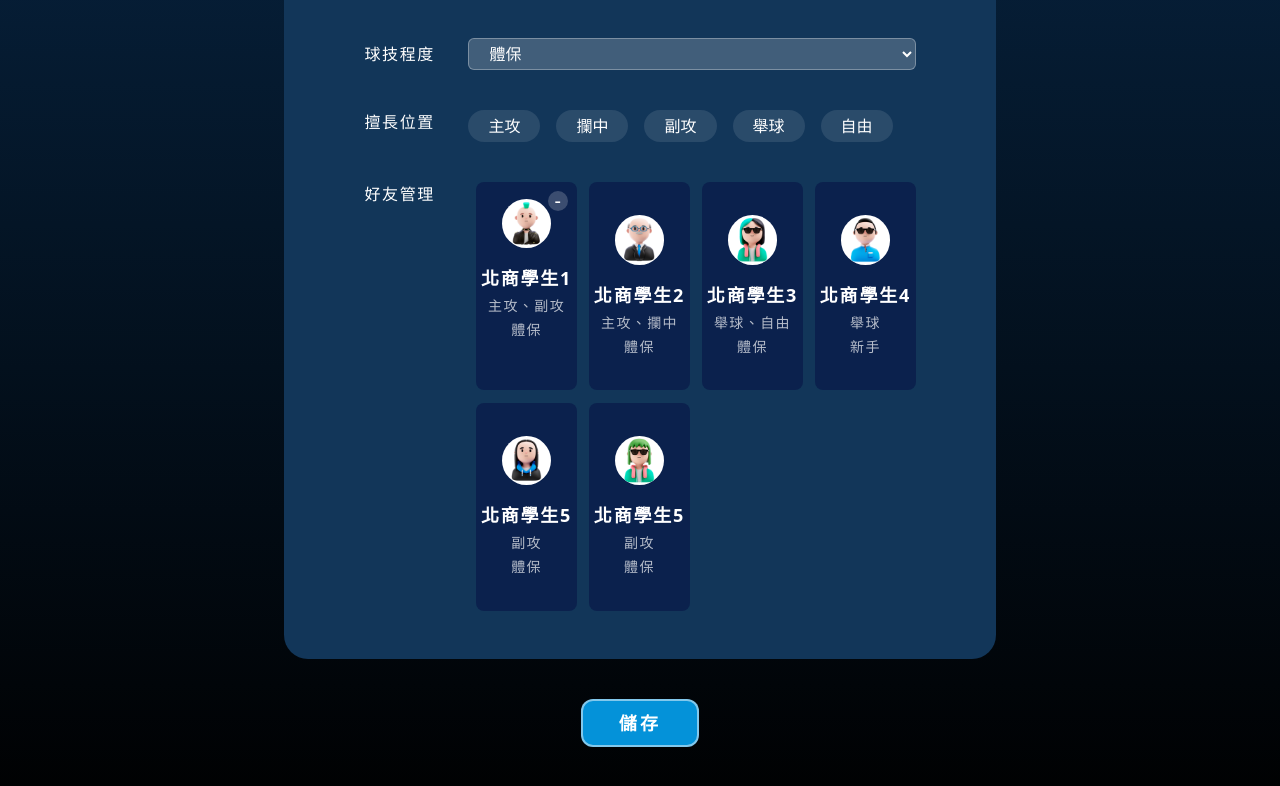
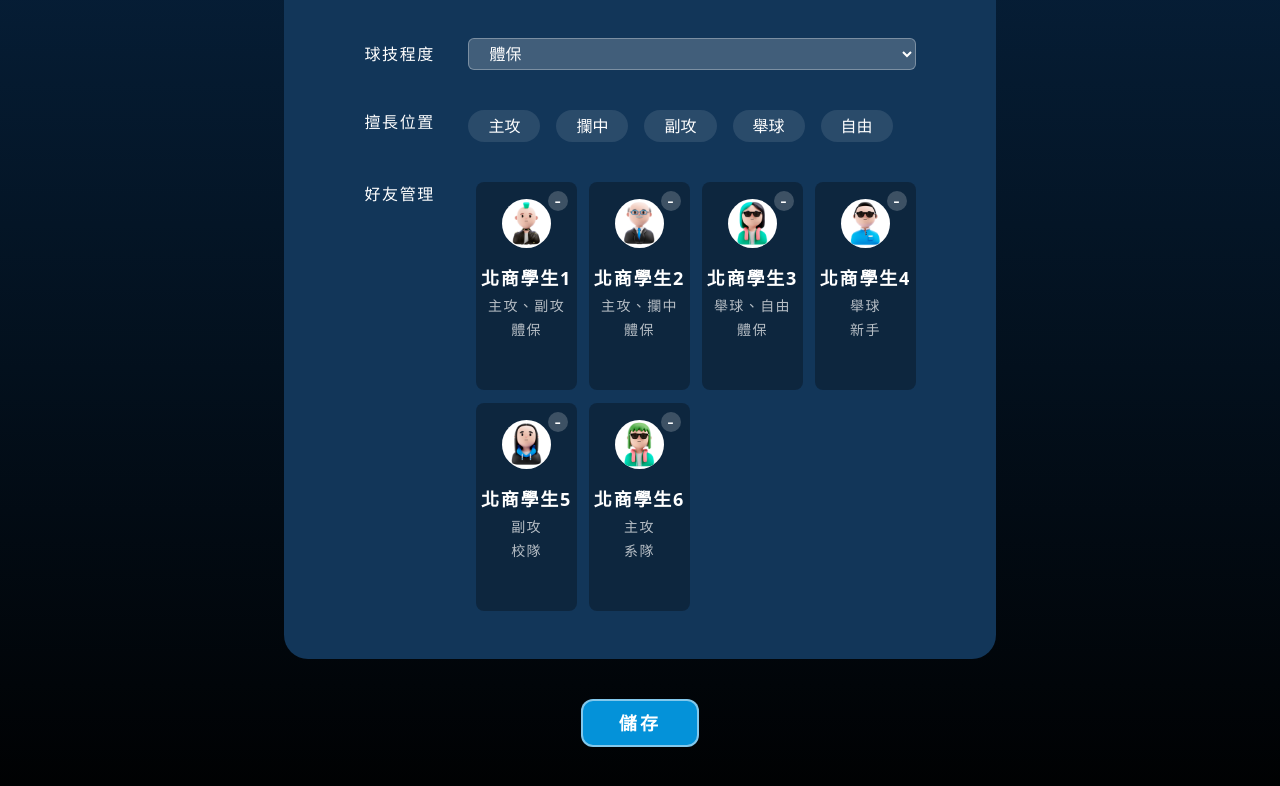
Before and after one commit to rex2713/tvm, a React (Vite) app: page /member/info in a window 1280 px wide. Shown: the part 618-1404 px from the top of the page. Built offline with nearby package versions, Linux system fonts and the light colour scheme; what tailwindcss-3d would draw is missing.

Commit message:
0208修改樣式(球場管理)

```diff
--- a/src/page/MemberInfo.jsx
+++ b/src/page/MemberInfo.jsx
@@ -143,13 +143,13 @@ const MemberInfo = () => {
               <div className="grid w-full grid-cols-4 gap-[1vw]">
                 {/* 好友卡片 */}
                 {/* button設定刪除好友功能 */}
-                <button className="relative h-52 rounded-lg border border-transparent bg-[#0B214D] duration-500 hover:border-white/50 group">
+                <button className="group relative h-52 rounded-lg border border-transparent bg-black/30 duration-500 hover:border-white/50">
                   {/* 刪除icon(僅視覺示意)，button功能設在整張卡片，可以做alert確認防呆機制 */}
-                  <div className="flex justify-center items-center text-xl absolute top-2 right-2 h-5 w-5 rounded-full bg-white/20 bg-clip-border group-hover:bg-white/50 duration-500">
+                  <div className="absolute right-2 top-2 flex h-5 w-5 items-center justify-center rounded-full bg-white/20 bg-clip-border text-xl duration-500 group-hover:bg-white/50">
                     -
                   </div>
                   {/* 卡片內容 */}
-                  <div className="flex flex-col items-center gap-4 absolute top-4">
+                  <div className="absolute top-4 flex flex-col items-center gap-4">
                     <img
                       className="w-1/2 rounded-full bg-white bg-clip-border"
                       src="../../pic/icon/member/men3.png"
@@ -168,7 +168,13 @@ const MemberInfo = () => {
                     </div>
                   </div>
                 </button>
-                <div className="flex h-52 flex-col items-center justify-center gap-4 rounded-lg border border-transparent bg-[#0B214D] duration-500 hover:border-white/50">
+                <button className="group relative h-52 rounded-lg border border-transparent bg-black/30 duration-500 hover:border-white/50">
+                  {/* 刪除icon(僅視覺示意)，button功能設在整張卡片，可以做alert確認防呆機制 */}
+                  <div className="absolute right-2 top-2 flex h-5 w-5 items-center justify-center rounded-full bg-white/20 bg-clip-border text-xl duration-500 group-hover:bg-white/50">
+                    -
+                  </div>
+                  {/* 卡片內容 */}
+                  <div className="absolute top-4 flex flex-col items-center gap-4">
                     <img
                       className="w-1/2 rounded-full bg-white bg-clip-border"
                       src="../../pic/icon/member/men6.png"
@@ -186,7 +192,15 @@ const MemberInfo = () => {
                       </p>
                     </div>
                   </div>
-                <div className="flex h-52 flex-col items-center justify-center gap-4 rounded-lg border border-transparent bg-[#0B214D] duration-500 hover:border-white/50">
+                </button>
+
+                <button className="group relative h-52 rounded-lg border border-transparent bg-black/30 duration-500 hover:border-white/50">
+                  {/* 刪除icon(僅視覺示意)，button功能設在整張卡片，可以做alert確認防呆機制 */}
+                  <div className="absolute right-2 top-2 flex h-5 w-5 items-center justify-center rounded-full bg-white/20 bg-clip-border text-xl duration-500 group-hover:bg-white/50">
+                    -
+                  </div>
+                  {/* 卡片內容 */}
+                  <div className="absolute top-4 flex flex-col items-center gap-4">
                     <img
                       className="w-1/2 rounded-full bg-white bg-clip-border"
                       src="../../pic/icon/member/girl2.png"
@@ -204,7 +218,13 @@ const MemberInfo = () => {
                       </p>
                     </div>
                   </div>
-                <div className="flex h-52 flex-col items-center justify-center gap-4 rounded-lg border border-transparent bg-[#0B214D] duration-500 hover:border-white/50">
+                </button>
+
+                <button className="group relative h-52 rounded-lg border border-transparent bg-black/30 duration-500 hover:border-white/50">
+                  <div className="absolute right-2 top-2 flex h-5 w-5 items-center justify-center rounded-full bg-white/20 bg-clip-border text-xl duration-500 group-hover:bg-white/50">
+                    -
+                  </div>
+                  <div className="absolute top-4 flex flex-col items-center gap-4">
                     <img
                       className="w-1/2 rounded-full bg-white bg-clip-border"
                       src="../../pic/icon/member/men1.png"
@@ -222,7 +242,13 @@ const MemberInfo = () => {
                       </p>
                     </div>
                   </div>
-                <div className="flex h-52 flex-col items-center justify-center gap-4 rounded-lg border border-transparent bg-[#0B214D] duration-500 hover:border-white/50">
+                </button>
+
+                <button className="group relative h-52 rounded-lg border border-transparent bg-black/30 duration-500 hover:border-white/50">
+                  <div className="absolute right-2 top-2 flex h-5 w-5 items-center justify-center rounded-full bg-white/20 bg-clip-border text-xl duration-500 group-hover:bg-white/50">
+                    -
+                  </div>
+                  <div className="absolute top-4 flex flex-col items-center gap-4">
                     <img
                       className="w-1/2 rounded-full bg-white bg-clip-border"
                       src="../../pic/icon/member/girl4.png"
@@ -236,11 +262,17 @@ const MemberInfo = () => {
                         副攻
                       </p>
                       <p className="text-sm tracking-widest text-white/70">
-                      體保
+                        校隊
                       </p>
                     </div>
                   </div>
-                <div className="flex h-52 flex-col items-center justify-center gap-4 rounded-lg border border-transparent bg-[#0B214D] duration-500 hover:border-white/50">
+                </button>
+
+                <button className="group relative h-52 rounded-lg border border-transparent bg-black/30 duration-500 hover:border-white/50">
+                  <div className="absolute right-2 top-2 flex h-5 w-5 items-center justify-center rounded-full bg-white/20 bg-clip-border text-xl duration-500 group-hover:bg-white/50">
+                    -
+                  </div>
+                  <div className="absolute top-4 flex flex-col items-center gap-4">
                     <img
                       className="w-1/2 rounded-full bg-white bg-clip-border"
                       src="../../pic/icon/member/girl5.png"
@@ -248,16 +280,17 @@ const MemberInfo = () => {
                     />
                     <div className="flex flex-col items-center justify-center gap-1">
                       <p className="text-lg font-bold tracking-widest">
-                      北商學生5
+                        北商學生6
                       </p>
                       <p className="text-sm tracking-widest text-white/70">
-                      副攻
+                        主攻
                       </p>
                       <p className="text-sm tracking-widest text-white/70">
-                      體保
+                        系隊
                       </p>
                     </div>
                   </div>
+                </button>
               </div>
             </div>
           </form>
@@ -265,7 +298,7 @@ const MemberInfo = () => {
           {/* <!-- 儲存變更按鈕 --> */}
           <button
             // onClick={}
-            className="w-1/6 rounded-xl border-2 border-white/50 bg-[#0492D9] py-2 text-lg font-bold tracking-[.2rem] text-white hover:bg-[#05abff] duration-300"
+            className="w-1/6 rounded-xl border-2 border-white/50 bg-[#0492D9] py-2 text-lg font-bold tracking-[.2rem] text-white duration-300 hover:bg-[#05abff]"
           >
             儲存
           </button>
```
Lines whose indentation alone changed are shown as unchanged.
